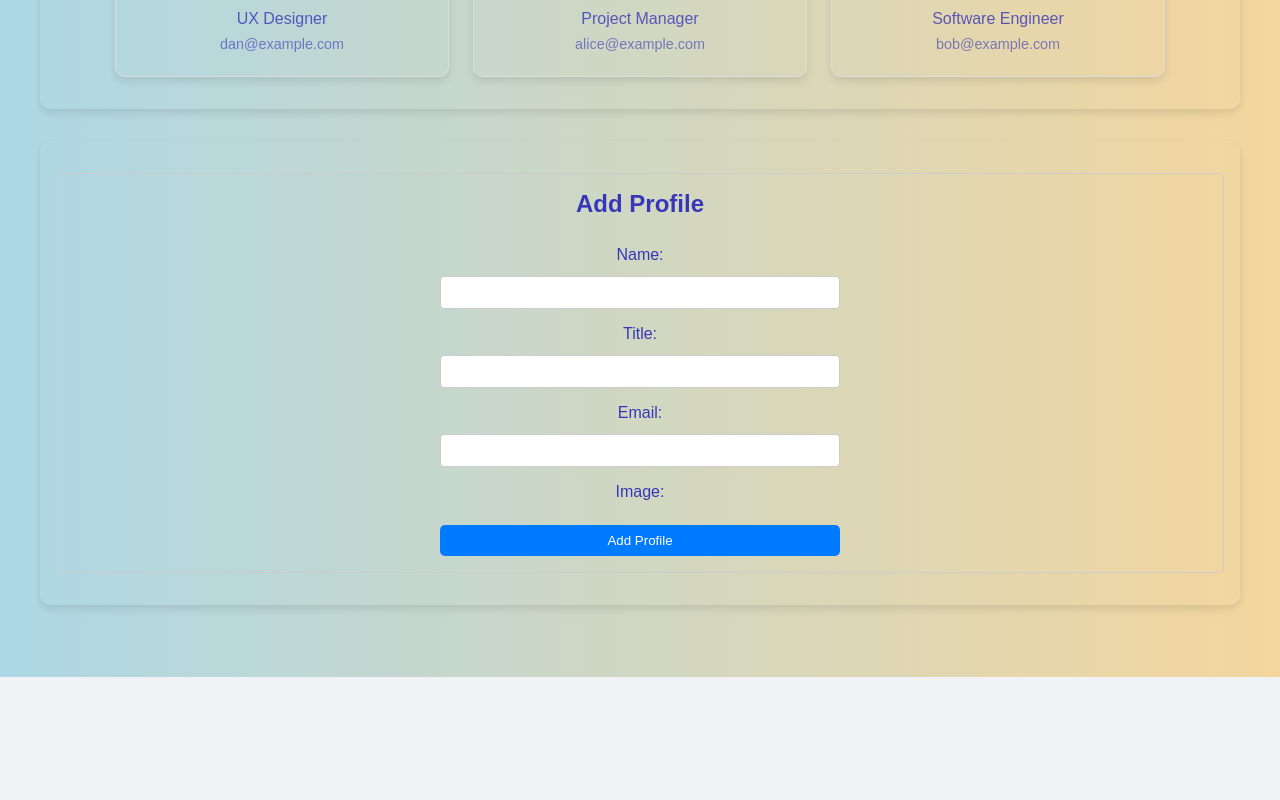
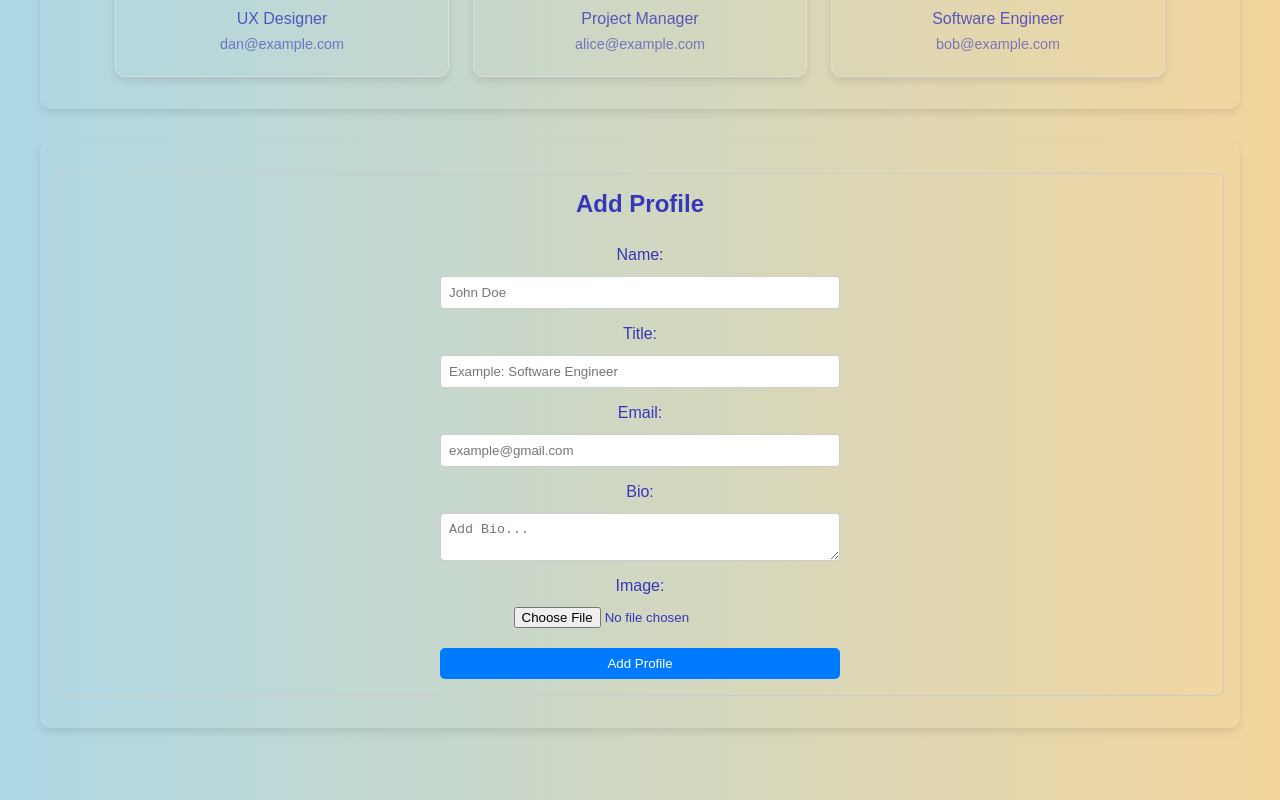
Before and after one commit to MaceeW/CGT390, a React app: page /#/ in a window 1280 px wide. Shown: the part 1301-2101 px from the top of the page. Before the commit the page ends 1978 px from the top, so only its background shows below. Built offline with nearby package versions, Linux system fonts and the light colour scheme; the HTML template or start-up script is replaced by a standard one.

Commit message:
Lab 7 Add bio and image

```diff
--- a/src/components/AddProfile.jsx
+++ b/src/components/AddProfile.jsx
@@ -8,6 +8,7 @@ const AddProfile = () => {
   const [name, setName] = useState("");
   const [title, setTitle] = useState("");
   const [email, setEmail] = useState("");
+  const [bio, setBio] = useState("");
   const [img, setImg] = useState(null);
   const [error, setError] = useState("");
   const [success, setSuccess] = useState("");
@@ -26,6 +27,7 @@ const AddProfile = () => {
       name: trimCollapse(stripTags(name)),
       title: trimCollapse(stripTags(title)),
       email: trimCollapse(stripTags(email)),
+      bio: trimCollapse(stripTags(bio)),
       img
     };
 
@@ -34,6 +36,7 @@ const AddProfile = () => {
 
     setName("");
     setTitle("");
+    setEmail("");
     setEmail("");
     setImg(null);
     e.target.reset();
@@ -46,12 +49,15 @@ const AddProfile = () => {
       {success && <p className="success-message">{success}</p>}
       <form onSubmit={handleSubmit}>
         <label htmlFor="name">Name:</label>
-        <input type="text" name="name" id="name" value={name} onChange={(e) => setName(e.target.value)} />
+        <input type="text" name="name" id="name" placeholder="John Doe" value={name} onChange={(e) => setName(e.target.value)} />
         <label htmlFor="title">Title:</label>
-        <input type="text" name="title" id="title" value={title} onChange={(e) => setTitle(e.target.value)} />
+        <input type="text" name="title" id="title" placeholder="Example: Software Engineer" value={title} onChange={(e) => setTitle(e.target.value)} />
         <label htmlFor="email">Email:</label>
-        <input type="email" name="email" id="email" value={email} onChange={(e) => setEmail(e.target.value)} />
+        <input type="email" name="email" id="email" placeholder="example@gmail.com" value={email} onChange={(e) => setEmail(e.target.value)} />
+        <label htmlFor="bio">Bio:</label>
+        <textarea name="bio" id="bio" placeholder="Add Bio..." value={bio} onChange={(e) => setBio(e.target.value)}></textarea>
         <label htmlFor="img">Image:</label>
+        <input type="file" name="img" id="img" onChange={(e) => setImg(e.target.files[0])} accept="image/*" />
         <button type="submit" >Add Profile</button>
       </form>
     </div>
```
